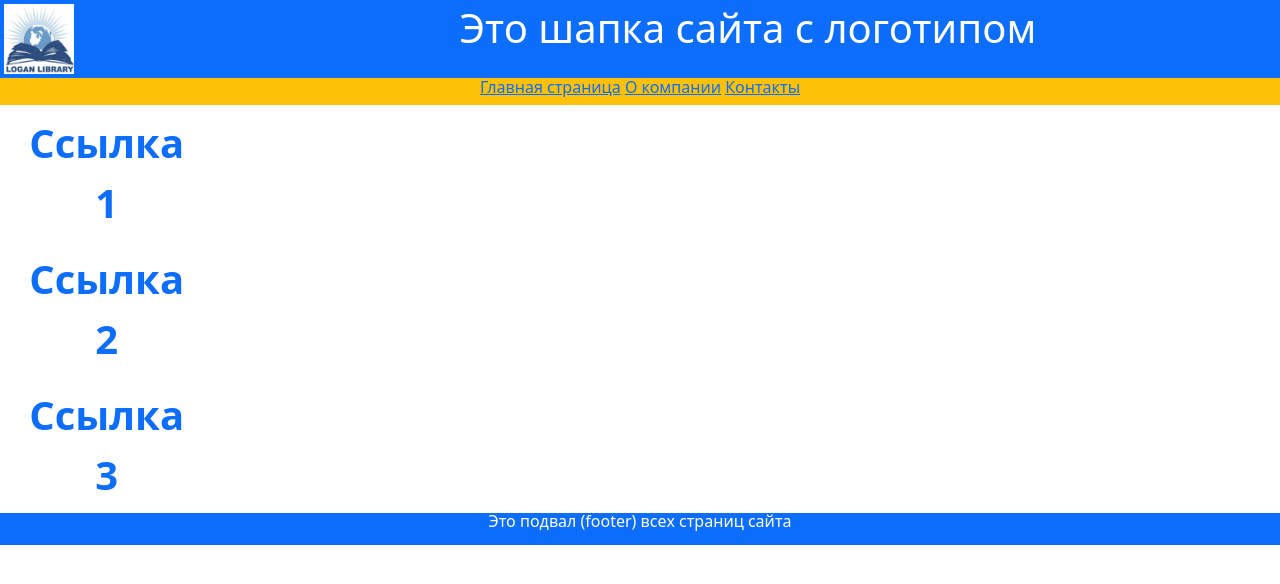
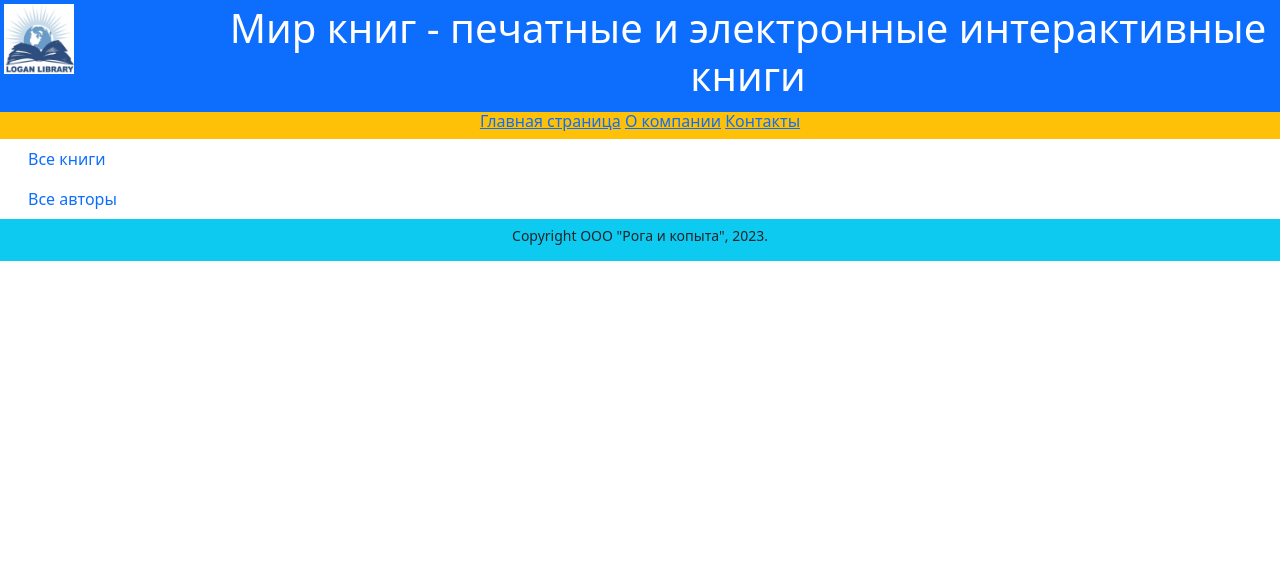
Before and after one commit to Comandosss/the-world-of-books, a Django app: template world_books/templates/base.html in a window 1280 px wide. Shown: the top 584 px of the page. Run offline with Django 4.2, Linux system fonts and the light colour scheme; the template is opened without the code that fills it, so the values that code supplies are empty; some libraries are stand-ins or nearby versions.

Commit message:
changed html lang and text in header, sidebar, footer

```diff
--- a/world_books/templates/base.html
+++ b/world_books/templates/base.html
@@ -1,5 +1,5 @@
 <!DOCTYPE html>
-<html lang="en">
+<html lang="ru">
 <head>
     {% load static %}
     <meta charset="UTF-8">
@@ -14,7 +14,7 @@
                 <img src="{% static 'images/pp100.jpg' %}" width="70" height="70">
             </div>
             <div class="col-10">
-                <h1>Это шапка сайта с логотипом</h1>
+                <h1>Мир книг - печатные и электронные интерактивные книги</h1>
             </div>
         </div>
     </div>
@@ -29,35 +29,30 @@
     </div>
     <div class="container-fluid">
         <div class="row text-center text-primary fs-1 fw-bold">
-            <div class="col-2">
             <div>
                 {% block header %}
                 {% endblock header %}
             </div>
         </div>
-            <div class="row text-center texr-body"></div>
+        <div class="row text-start text-body">
             <div class="col-2">
                 {% block sidebar %}
                 <nav class="nav flex-column">
-                        <a class="nav-link" href="{% url 'index' %}">Ссылка 1</a>
-                        <a class="nav-link" href="{% url 'index' %}">Ссылка 2</a>
-                        <a class="nav-link" href="{% url 'index' %}">Ссылка 3</a>
+                    <a class="nav-link" href="{% url 'index' %}">Все книги</a>
+                    <a class="nav-link" href="{% url 'index' %}">Все авторы</a>
                 </nav>
                 {% endblock sidebar %}
             </div>
-            </div>
             <div class="col-10">
-                <div class="row text-center">
                 {% block content %}
                 {% endblock content %}
             </div>
         </div>
     </div>
-    </div>
     <div class="container-fluid">
-        <div class="row bg-primary text-center text-white lh-1">
+        <div class="row bg-info text-center small lh-sm pt-2">
             {% block footer %}
-                <p>Это подвал (footer) всех страниц сайта</p>
+                <p>Copyright OOO "Рога и копыта", 2023.</p>
             {% endblock footer %}
         </div>
     </div>
```
Lines whose indentation alone changed are shown as unchanged.
